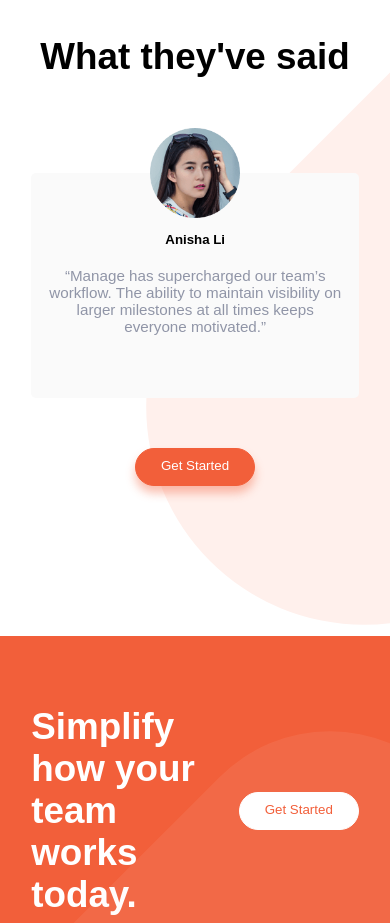
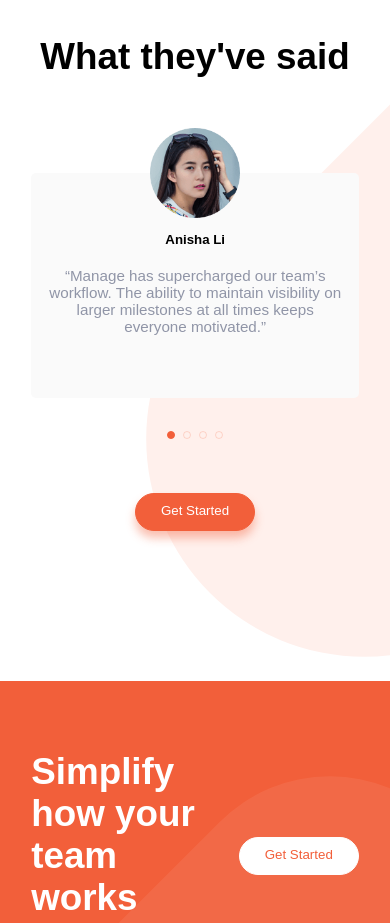
Before and after one commit to MilitusInnocent/manage-landing-page, a React (Create React App) app: page / in a window 390 px wide. Shown: the part 1440-2363 px from the top of the page. Built offline with nearby package versions, Linux system fonts and the light colour scheme; a web font is replaced by a local one.

Commit message:
MQ: pagination display: flex @ 1080px

```diff
--- a/src/styles/_slider.scss
+++ b/src/styles/_slider.scss
@@ -5,8 +5,28 @@
 
     .swiper-container {
         margin: 50px 0;
+        position: relative;
+        padding-bottom: 45px;
 
-        .swiper-pagination { display: none }
+        .swiper-pagination {
+            display: none;
+
+            @media screen and (max-width: 1080px) {
+                display: block;
+                position: absolute;
+                bottom: 0;
+                height: max-content;
+
+                &-bullet {
+                    background-color: transparent;
+                    border: 1px solid $orange;
+
+                    &-active {
+                        background-color: $orange;
+                    }
+                }
+            }
+        }
 
         .swiper-slide {
             background-color: $light-gray;
```
